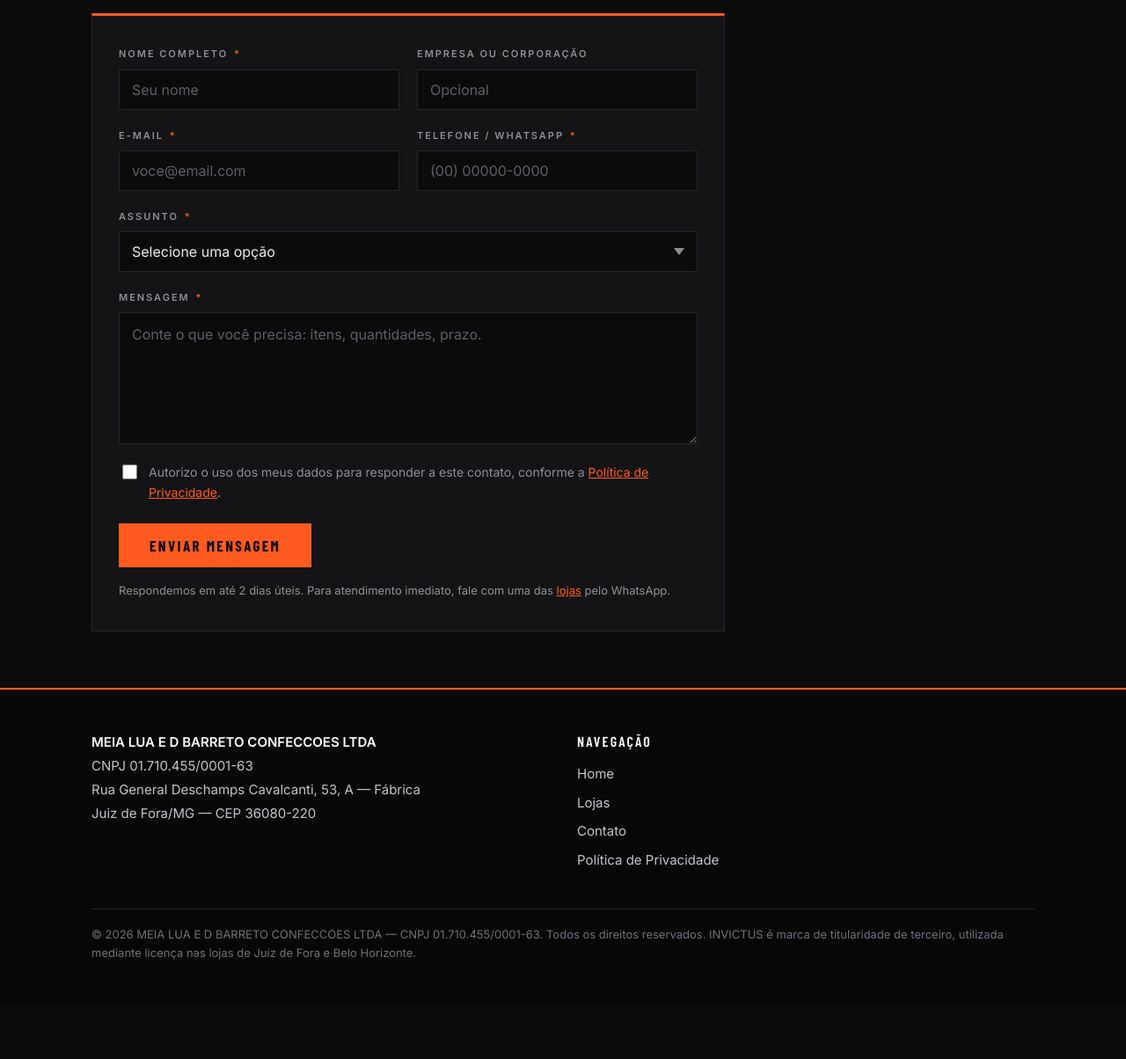
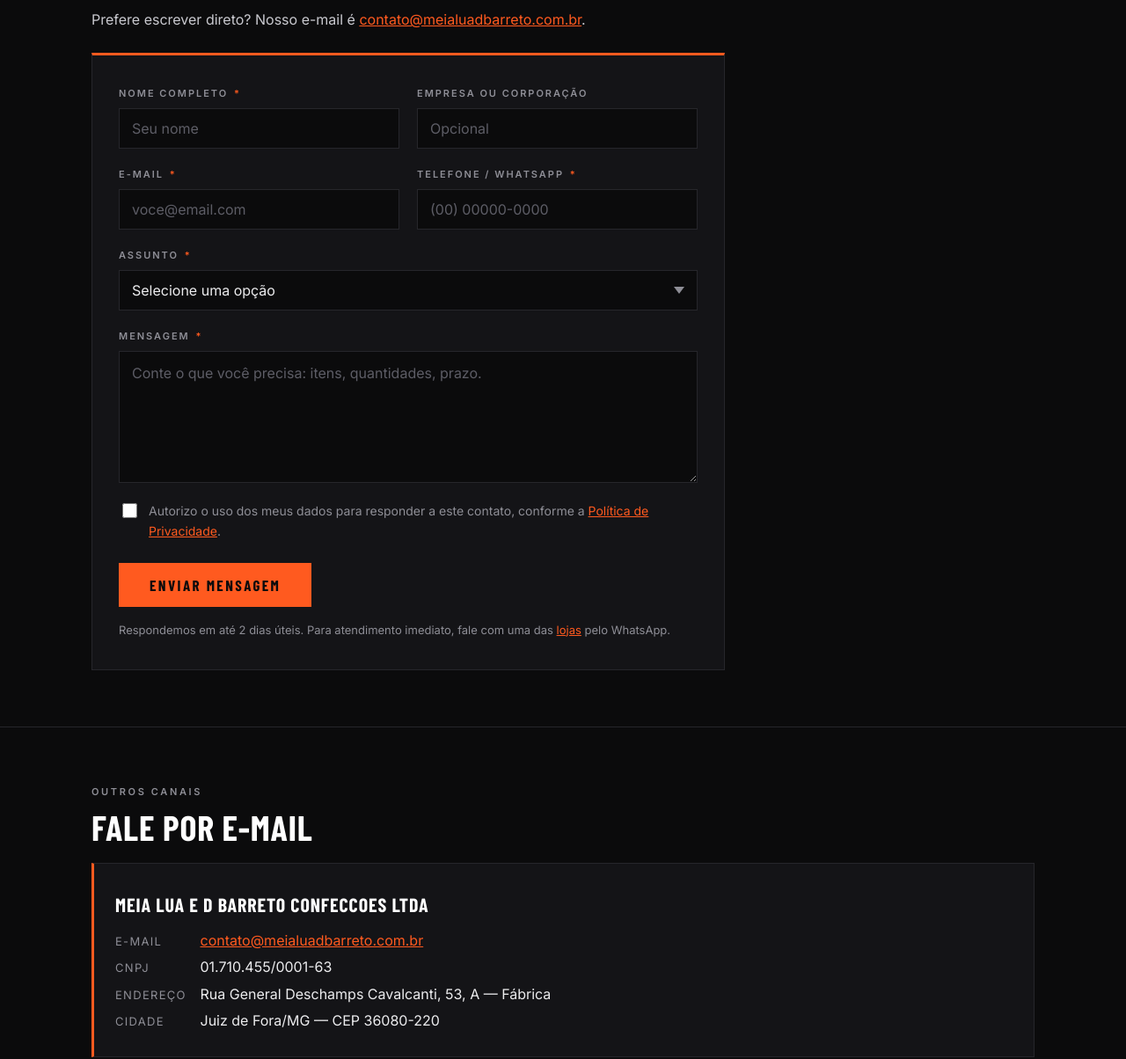
Before and after one commit to Alianca-Militar/site-meialua, a plain HTML site: page contato.html in a window 1280 px wide. Shown: the part 627-1831 px from the top of the page at 88% size. Before the commit the page ends 1768 px from the top, so only its background shows below. Drawn offline with nearby package versions, Linux system fonts and the light colour scheme.

Commit message:
Ajustes finos para a meta

```diff
--- a/assets/style.css
+++ b/assets/style.css
@@ -320,6 +320,12 @@
 
 /* ---------- Formulário de contato ---------- */
 
+.canal-email {
+  color: #c9c9cf;
+  max-width: 68ch;
+  margin: -6px 0 24px;
+}
+
 .formulario {
   background: var(--grafite);
   border: 1px solid var(--linha);
--- a/contato.html
+++ b/contato.html
@@ -43,6 +43,8 @@
     <div class="container">
       <p class="rotulo">Formulário</p>
       <h2>Envie sua mensagem</h2>
+
+      <p class="canal-email">Prefere escrever direto? Nosso e-mail é <a href="mailto:contato@meialuadbarreto.com.br">contato@meialuadbarreto.com.br</a>.</p>
 
       <!-- Defina o destino do envio em action=""; enquanto estiver com o placeholder,
            o formulário não envia. Opções sem servidor próprio: Formspree
@@ -101,6 +103,20 @@
 
         <p class="aviso-form">Respondemos em até 2 dias úteis. Para atendimento imediato, fale com uma das <a href="lojas.html">lojas</a> pelo WhatsApp.</p>
       </form>
+    </div>
+  </section>
+
+  <section>
+    <div class="container">
+      <p class="rotulo">Outros canais</p>
+      <h2>Fale por e-mail</h2>
+      <address class="dados">
+        <span class="razao">MEIA LUA E D BARRETO CONFECCOES LTDA</span>
+        <span class="rotulo-linha">E-mail</span> <a href="mailto:contato@meialuadbarreto.com.br">contato@meialuadbarreto.com.br</a><br>
+        <span class="rotulo-linha">CNPJ</span> 01.710.455/0001-63<br>
+        <span class="rotulo-linha">Endereço</span> Rua General Deschamps Cavalcanti, 53, A — Fábrica<br>
+        <span class="rotulo-linha">Cidade</span> Juiz de Fora/MG — CEP 36080-220
+      </address>
     </div>
   </section>
 
@@ -174,7 +190,8 @@
           <span class="razao-social">MEIA LUA E D BARRETO CONFECCOES LTDA</span>
           CNPJ 01.710.455/0001-63<br>
           Rua General Deschamps Cavalcanti, 53, A — Fábrica<br>
-          Juiz de Fora/MG — CEP 36080-220
+          Juiz de Fora/MG — CEP 36080-220<br>
+          E-mail: <a href="mailto:contato@meialuadbarreto.com.br">contato@meialuadbarreto.com.br</a>
         </address>
       </div>
 
```
Also changed, not shown: index.html (+3 -2 lines), lojas.html (+2 -1 lines), privacidade.html (+2 -1 lines), sobre.html (+2 -1 lines).
